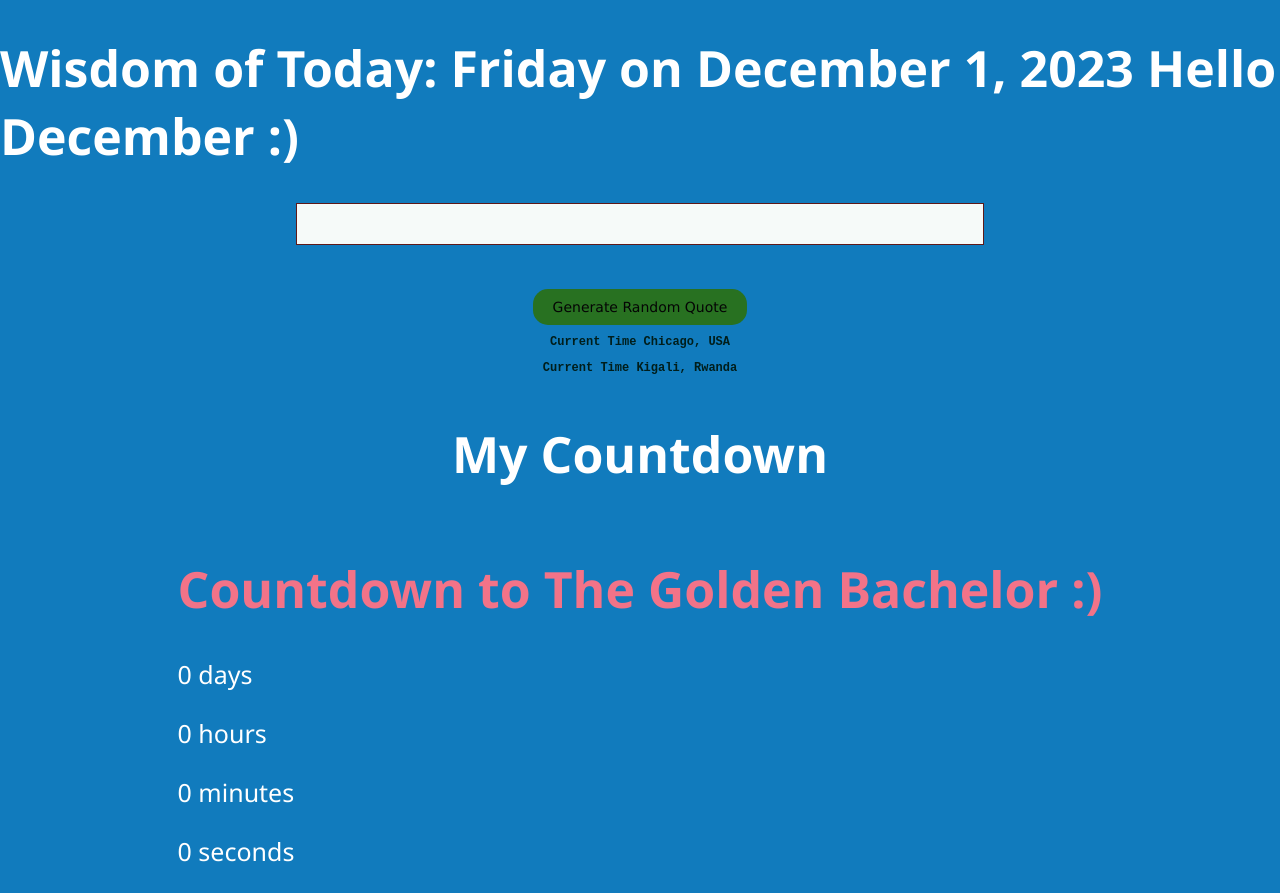
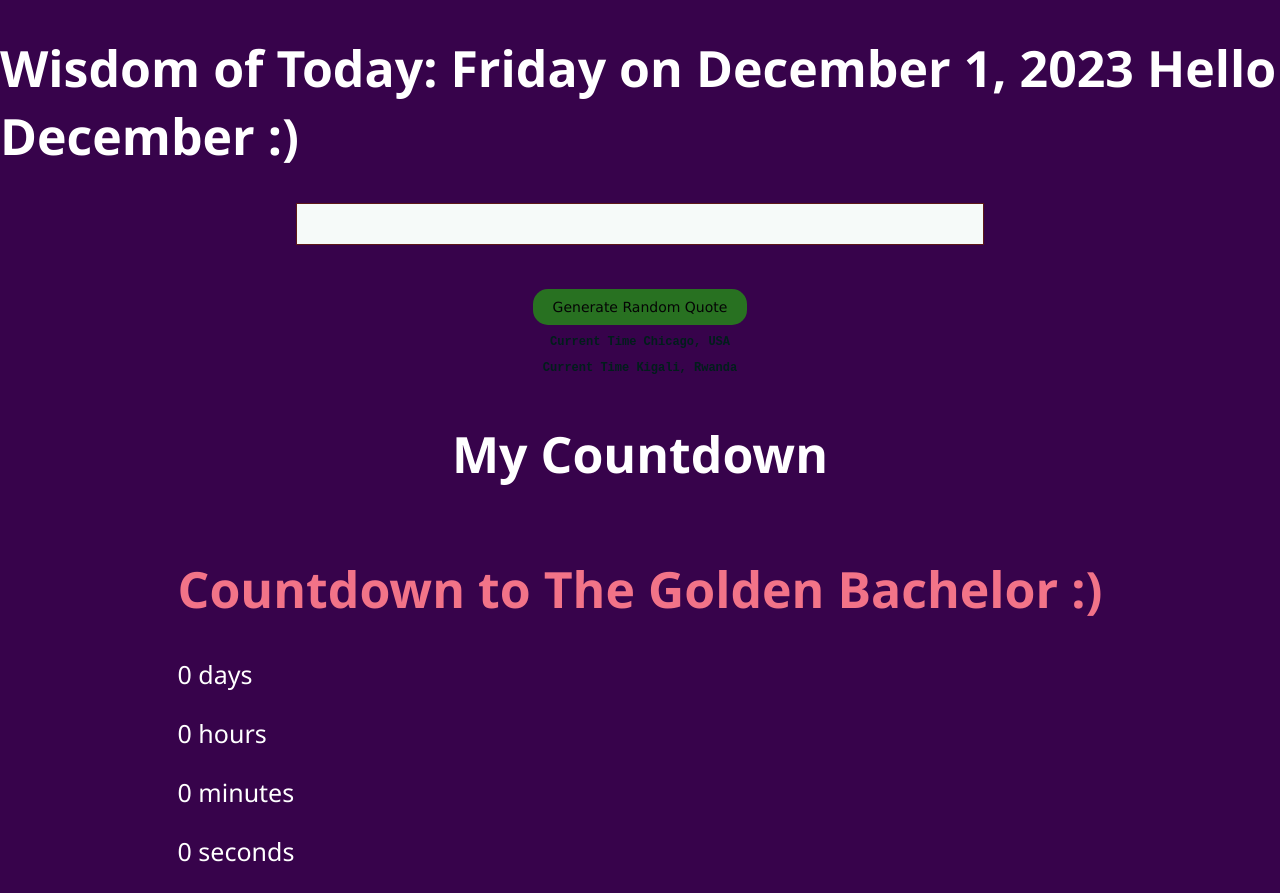
Before and after one commit to Lande21/RandomQuote, a React (Create React App) app: page / in a window 1280 px wide. Built offline with nearby package versions, Linux system fonts and the light colour scheme; no server answers.

Commit message:
adding target date

```diff
--- a/src/App.css
+++ b/src/App.css
@@ -4,7 +4,7 @@
 
 
 .App-header {
-  background-color: rgb(17, 123, 189);
+  background-color: rgb(55, 3, 75);
   min-height: 100vh;
   display: flex;
   flex-direction: column;
```
